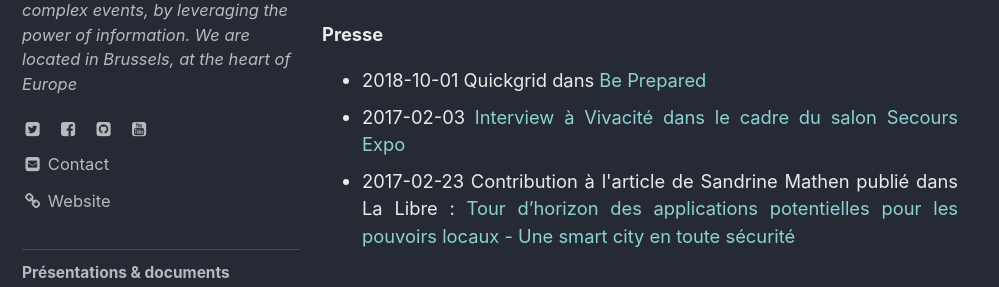
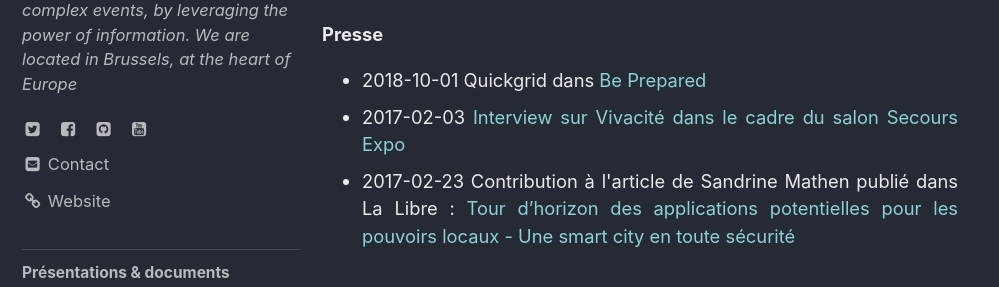
Before and after one commit to ccloquet/ccloquet.github.io, a Jekyll site: the page built from _pages/presas.html, in a window 1280 px wide and 900 px high, scrolled down 742 px. Shown: the part 154-441 px from the top of the window, without its empty margins (0-999 px from the left). Built offline with Jekyll 4.4.1, drawn with Linux system fonts in a browser that asks for light colours; cached includes are drawn as plain includes.

Commit message:
Update presas.html

```diff
--- a/_pages/presas.html
+++ b/_pages/presas.html
@@ -28,7 +28,7 @@ permalink: /presas/
 <b>Presse</b>
 <ul>
 <li>2018-10-01 Quickgrid dans <a href='https://www.diekeure.be/fr-be/professional/9163/be-prepared-nr-3-2018-tijdschrift-voor-noodplanning-en-crisisbeheer-be-prepared-n-3-2018-revue-de-planification-durgence-et-de-gestion-de-crise'>Be Prepared</a></li>
-<li>2017-02-03 <a href='https://docs.my-poppy.eu/Journal de 7h30 vendredi 0302.mp3'>Interview à Vivacité dans le cadre du salon Secours Expo</a></li>
+<li>2017-02-03 <a href='https://docs.my-poppy.eu/Journal de 7h30 vendredi 0302.mp3'>Interview sur Vivacité dans le cadre du salon Secours Expo</a></li>
 <li>2017-02-23 Contribution à l'article de Sandrine Mathen publié dans La Libre : <a href='https://www.lalibre.be/economie/digital/tour-d-horizon-des-applications-potentielles-pour-les-pouvoirs-locaux-une-smart-city-en-toute-securite-58a455cecd702bc31933b308'>Tour d’horizon des applications potentielles pour les pouvoirs locaux - Une smart city en toute sécurité</a></li>
 </ul>
 <br>
```
